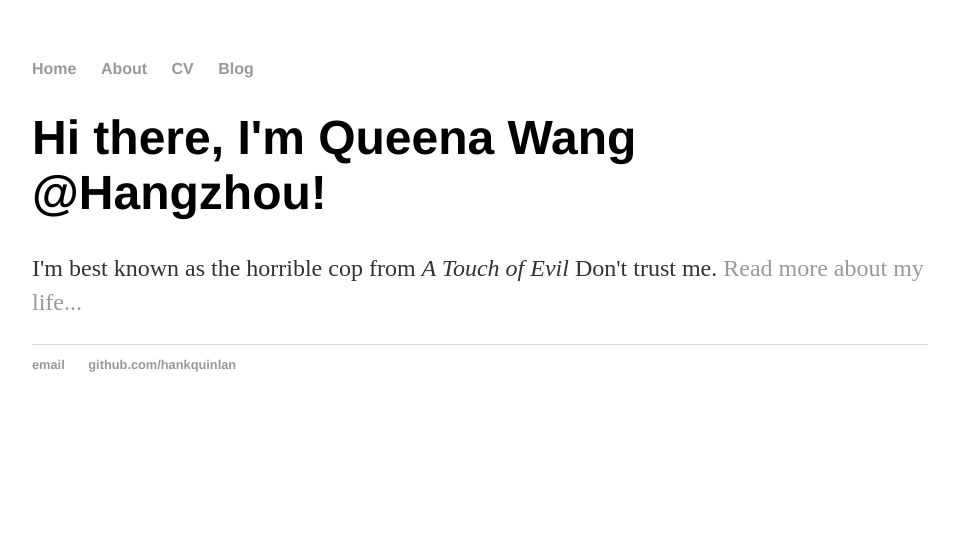
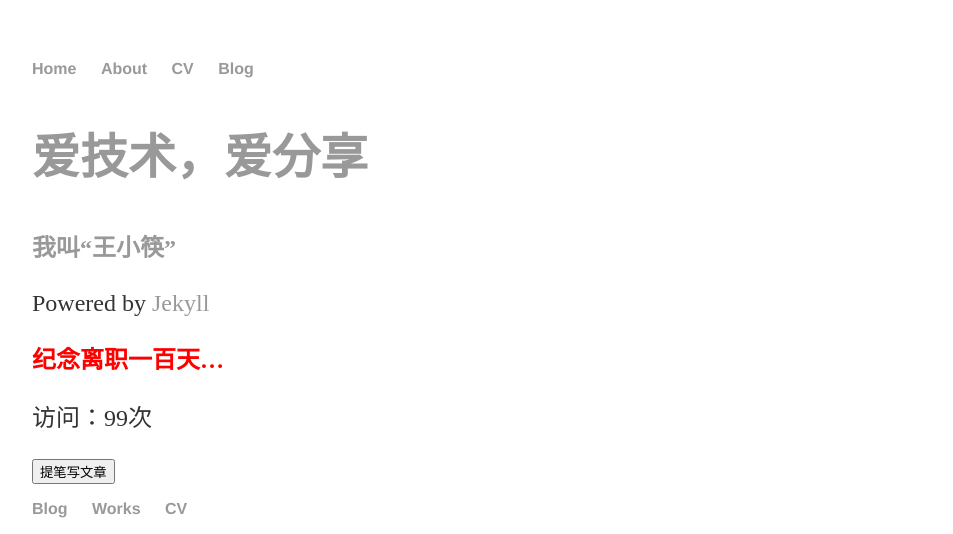
Before and after one commit to wangxiaokuai/blog, a Jekyll site: the page built from index.html, in a window 1280 px wide. Shown: the top 534 px of the page, without its empty margins (160-1113 px from the left). Built offline with Jekyll 4.4.1, drawn with Linux system fonts in a browser that asks for light colours; grey boxes are pictures that could not be loaded.

Commit message:
Added files via upload

```diff
--- a/_config.yml
+++ b/_config.yml
@@ -1,2 +1,21 @@
-name: Queena Wang, Horrible Cop
+# Welcome to Jekyll!
+#
+# This config file is meant for settings that affect your whole blog, values
+# which you are expected to set up once and rarely need to edit after that.
+# For technical reasons, this file is *NOT* reloaded automatically when you use
+# 'jekyll serve'. If you change this file, please restart the server process.
+
+# Site settings
+title: Your awesome title
+email: your-email@domain.com
+description: > # this means to ignore newlines until "baseurl:"
+  Write an awesome description for your new site here. You can edit this
+  line in _config.yml. It will appear in your document head meta (for
+  Google search results) and in your feed.xml site description.
+baseurl: "" # the subpath of your site, e.g. /blog
+url: "http://yourdomain.com" # the base hostname & protocol for your site
+twitter_username: wangxiaokuai
+github_username:  wangxiaokuai
+
+# Build settings
 markdown: kramdown
--- a/index.html
+++ b/index.html
@@ -1,8 +1,33 @@
 ---
 layout: default
-title: Queena's Page - Powered by Jekyll
 ---
-<div class="blurb">
-	<h1>Hi there, I'm Queena Wang @Hangzhou!</h1>
-	<p>I'm best known as the horrible cop from <em>A Touch of Evil</em> Don't trust me. <a href="/about">Read more about my life...</a></p>
-</div><!-- /.blurb -->
+<!-- 页面第1/2部分：侧边栏 -->
+<aside>
+	<div class="title">
+		<h1><a href="">爱技术，爱分享</a></h1>
+		<h2><a href="">我叫“王小筷”</a></h2>
+		<p>Powered by <a href="https://jekyllrb.com/docs/home/" target="blank">Jekyll</a></p>
+		<p style="color:red;font-weight:bold">纪念离职一百天…</p>
+		</p>
+		<p><span>访问：99次</span>
+		</p>
+	</div>
+	<input type="button" class="post-button" value="提笔写文章">
+</aside>
+
+<!-- 页面第2/2部分：主要内容 -->
+<div class="main">
+	<nav>
+	    <ul class="nav nav-tabs">
+	        <li role="presentation" class="active"><a role="tab" href="#blog-pane" aria-controls="#blog-pane" data-toggle="tab">Blog</a></li>
+	        <li role="presentation"><a role="tab" href="#works-pane" aria-controls="#works-pane"  data-toggle="tab">Works</a></li>
+	        <li role="presentation"><a role="tab" href="#cv-pane" aria-controls="#cv-pane"  data-toggle="tab">CV</a></li>
+	    </ul>
+
+	    <div class="tab-content">
+	        <div role="tabpanel" class="tab-pane active" id="blog-pane">{% include blog-pane.html %}</div>
+	        <div role="tabpanel" class="tab-pane" id="works-pane">{% include works-pane.html %}</div>
+	        <div role="tabpanel" class="tab-pane" id="cv-pane">{% include cv-pane.html %}</div>
+	    </div>
+	</nav>
+</div>	<!-- end of main -->
```
Also changed, not shown: 1 other file.
